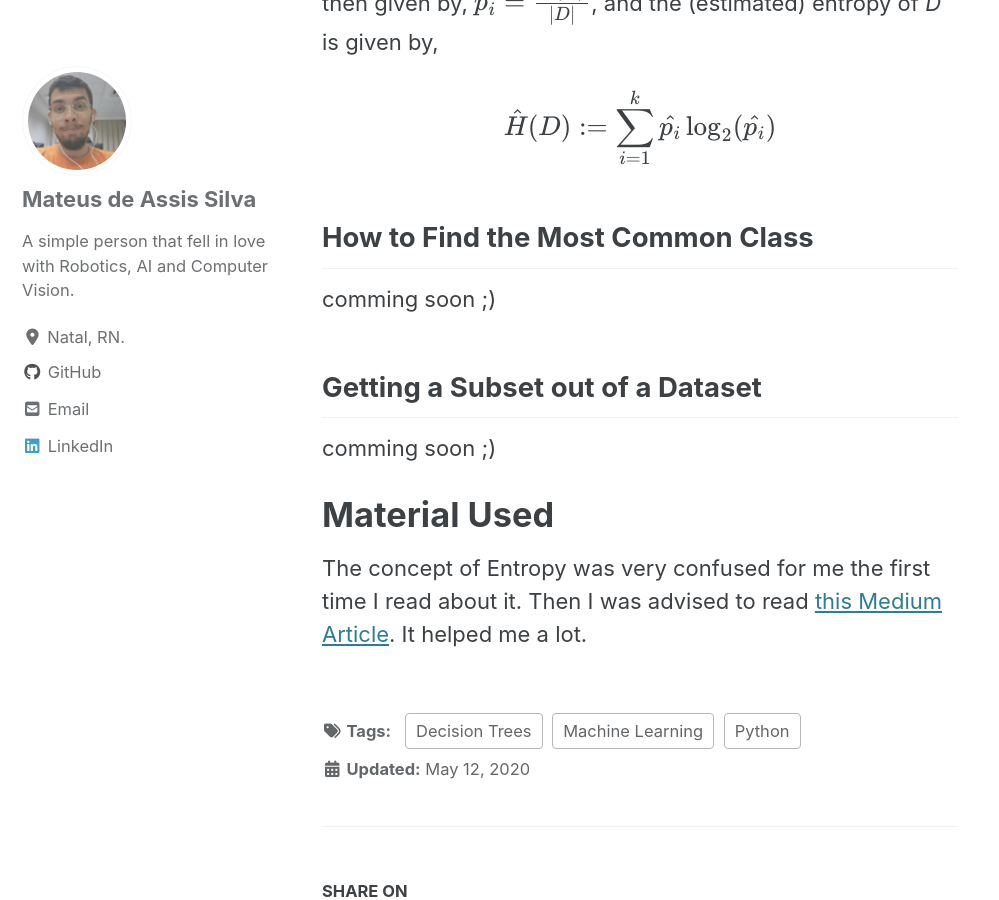
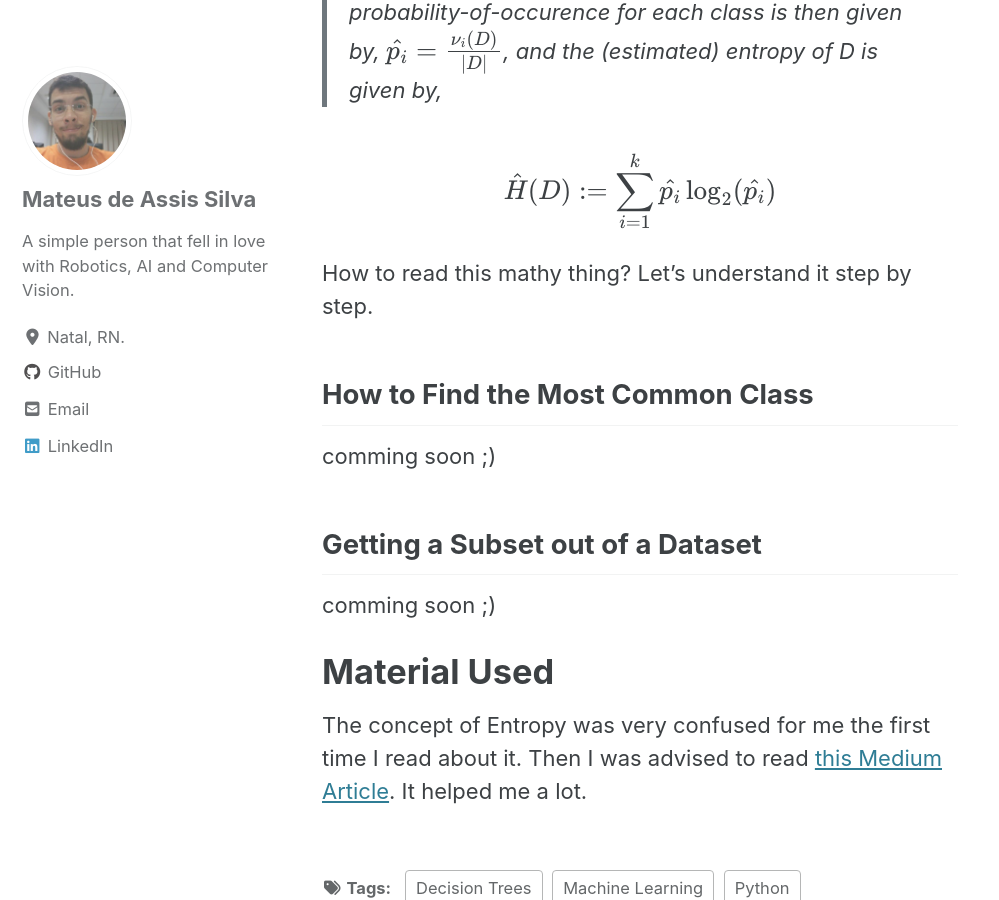
Before and after one commit to mtxslv/mtxslv.github.io, a Jekyll site: the page built from _posts/2020-05-12-id3_part_2.md, in a window 1280 px wide and 900 px high, scrolled down 1287 px. Shown: the whole window, without its empty margins (0-999 px from the left). Built offline with Jekyll 4.4.1, drawn with Linux system fonts in a browser that asks for light colours; cached includes are drawn as plain includes; nearby versions of some CDN libraries; formulas are drawn with MathJax 3.

Commit message:
starting to explain the expressions

```diff
--- a/_posts/2020-05-12-id3_part_2.md
+++ b/_posts/2020-05-12-id3_part_2.md
@@ -25,12 +25,13 @@ The Entropy of a Dataset is a very important concept because it indicates the at
 
 A good definition of the Entropy of a Dataset can be seen [here](https://courses.cs.washington.edu/courses/cse446/15sp/assignments/1/hw1.pdf). The transcription of the paper explanation can be seen below.
 
-Suppose the (current) dataset _D_
-$$= \{(x_j,l_j) \}$$
-contains |_D_| examples belonging to _k_ different classes. Let the count for class '_i_' in a set _S_ be given by
+> Suppose the (current) dataset _D_
+$$= \{(x_j,l_j) \}$$ contains |_D_| examples belonging to _k_ different classes. Let the count for class '_i_' in a set _S_ be given by
 $$\nu_i := |\{(x,l) \in S | l = c_i\}|$$. The estimated probability-of-occurence for each class is then given by, $$\hat{p_i} = \frac{\nu_i(D)}{|D|}$$, and the (estimated) entropy of _D_ is given by,
 
 $$ \hat{H}(D) := \sum\limits_{i = 1}^{k} \hat{p_i}\log_2(\hat{p_i}) $$
+
+How to read this mathy thing? Let's understand it step by step.
 
 
 ## How to Find the Most Common Class
```
